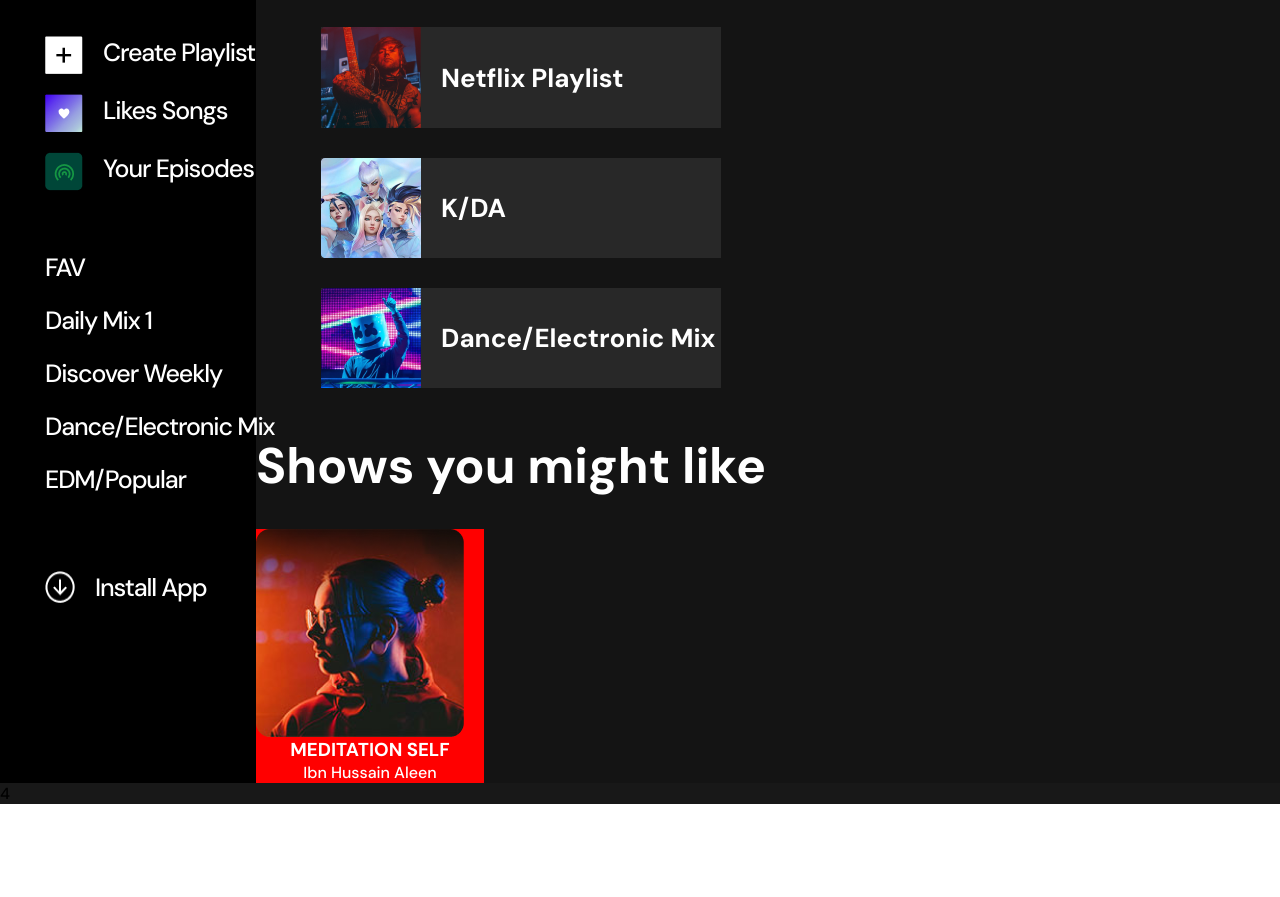
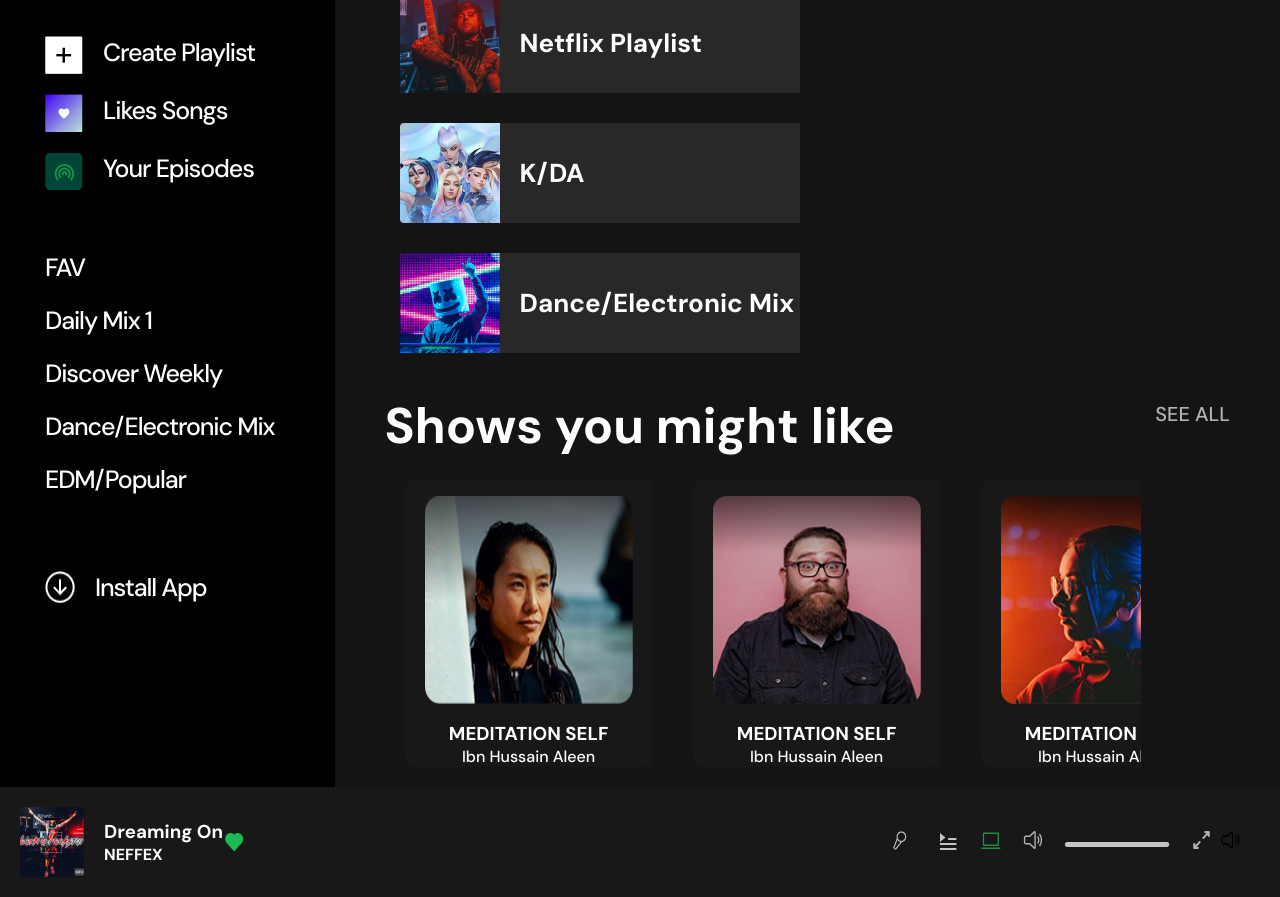
Before and after one commit to Suchitagrawal/Module-test-frontend1, a plain HTML site: page index.html in a window 1280 px wide. Shown: the part 331-1228 px from the top of the page. Before the commit the page ends 1135 px from the top, so only its background shows below. Drawn offline with Linux system fonts and the light colour scheme.

Commit message:
Added some footer part

```diff
--- a/index.html
+++ b/index.html
@@ -72,19 +72,97 @@
                     <div class="card-1"><img src="./figma/1/marshmellow.png" width="100px"><p>Dance/Electronic Mix</p></div>
                 </div>
             </div>
+            <div id="heading">
+                <h2>Shows you might like</h2>
+                <a href="#">SEE ALL</a>
+            </div>
+            <div class="title-playlist-2">
 
-            <div class="title-playlist-2">
-                <h2>Shows you might like</h2>
-                <div class="list-1">
+                <div class="list-2">
                     <div class="card-2">
-                        <img src="./figma/1/Rectangle 22.png" alt="img">
+                        <img class="card-2-img" src="./figma/1/Rectangle 16.png" alt="img">
+                        <h3>MEDITATION SELF</h3>
+                        <p>Ibn Hussain Aleen</p>
+                    </div>
+
+                    <div class="card-2">
+                        <img class="card-2-img" src="./figma/1/Rectangle 21.png" alt="img">
+                        <h3>MEDITATION SELF</h3>
+                        <p>Ibn Hussain Aleen</p>
+                    </div>
+
+                    <div class="card-2">
+                        <img class="card-2-img" src="./figma/1/Rectangle 22.png" alt="img">
+                        <h3>MEDITATION SELF</h3>
+                        <p>Ibn Hussain Aleen</p>
+                    </div>
+
+                    <div class="card-2">
+                        <img class="card-2-img" src="./figma/1/Rectangle 23.png" alt="img">
+                        <h3>MEDITATION SELF</h3>
+                        <p>Ibn Hussain Aleen</p>
+                    </div>
+
+                    <div class="card-2">
+                        <img class="card-2-img" src="./figma/1/Rectangle 16.png" alt="img">
+                        <h3>MEDITATION SELF</h3>
+                        <p>Ibn Hussain Aleen</p>
+                    </div>
+
+                    <div class="card-2">
+                        <img class="card-2-img" src="./figma/1/Rectangle 21.png" alt="img">
+                        <h3>MEDITATION SELF</h3>
+                        <p>Ibn Hussain Aleen</p>
+                    </div>
+
+                    <div class="card-2">
+                        <img class="card-2-img" src="./figma/1/Rectangle 22.png" alt="img">
+                        <h3>MEDITATION SELF</h3>
+                        <p>Ibn Hussain Aleen</p>
+                    </div>
+
+                    <div class="card-2">
+                        <img class="card-2-img" src="./figma/1/Rectangle 23.png" alt="img">
                         <h3>MEDITATION SELF</h3>
                         <p>Ibn Hussain Aleen</p>
                     </div>
                 </div>
             </div>
          </div>
-         <div id="d">4</div>
+         <div id="d">
+            <div class="down-music-player">
+                <div class="music-player-option">
+                   <div class="artist-title-section">
+                       <img src="./figma/1/playing-img.png" alt="img">
+                       <div><h3>Dreaming On</h3><h4>NEFFEX</h4></div>
+                       <img src="./figma/1/green-heart.png" alt="heart">
+                   </div>
+                     <div class="music-player">
+                        <div class="music-player">
+
+                        </div>
+                        <div class="music-player">
+
+                        </div>
+                    </div>
+
+
+                   <div class="right-options">
+                    <button type="button"><img src="./figma/1/microphone-stage.png" alt="img"></button>
+                    <button type="button"><img src="./figma/1/query-queue.png" alt="img"></button>
+                    <button type="button"><img src="./figma/1/carbon_laptop.png" alt="img"></button>
+                    <button type="button"><img src="./figma/1/speaker-white.png" alt="img"></button>
+                    <button type="button"><img src="./figma/1/volume-bar.png" alt="img"></button>
+                    <button type="button"><img src="./figma/1/strech-speaker.png" alt="img"></button>
+                    </div>
+                </div>
+
+
+                <!-- <div class="listening-on-device">
+
+                </div> -->
+             </div>
+         </div>
     </div>
 </body>
 </html>
--- a/style.css
+++ b/style.css
@@ -20,6 +20,8 @@
 #a{
     background-color: black;
     grid-area: h;
+    white-space: nowrap;
+
 }
 #b{
     background-color: #212121;
@@ -39,6 +41,9 @@
     background: #282828;
 
 }
+/* #home-btn a:link{
+    color: green;
+} */
 
 .side-nav-bar{
     padding-left: 45px;
@@ -50,7 +55,7 @@
     color: white;
     display: flex;
     flex-direction: column;
-    position: fixed;
+    position: sticky;
 }
 .spotify-logo img{
     width: 269.58px;
@@ -60,6 +65,7 @@
 }
 .install-app{
     margin-top: 35px;
+    position: sticky;
 }
 .left{
     margin-block: 20px;
@@ -81,7 +87,7 @@
 
 }
 a:hover{
-    color: lightgreen;
+    color: green;
 }
 
 a{
@@ -91,6 +97,9 @@
 
 .flex{
     display: flex;
+}
+.main-container{
+    position: sticky;
 }
 
 .top-bar{
@@ -121,11 +130,11 @@
 }
 .title-playlist{
     margin-left: 50px;
-    width: 80%;
+    width: 90%;
 }
 h2{
     color: white;
-    margin-block: 30px;
+    margin-top: 25px;
     font-size: 50px;
 }
 .card-1{
@@ -143,10 +152,79 @@
     /* justify-content: space-evenly; */
     flex-wrap: wrap;
 }
+
+.title-playlist-2{
+    margin-left: 50px;
+    width: 80%;
+    /* height: 900px; */
+    /* background-color: gray; */
+     overflow: auto;
+}
+::-webkit-scrollbar{
+    display: none;
+}
+#heading{
+    display: flex;
+    margin-inline: 50px;
+    justify-content: space-between;
+    align-items: center;
+}
+#heading>a{
+    font-size: 20px;
+    color: #B3B3B3;
+
+    /* right: 50px; */
+}
 .card-2{
     color: white;
     display: flex;
     flex-direction: column;
     align-items: center;
-    background-color: red;
+    background-color: #181818;
+    margin: 20px;
+    border-radius: 10px;
 }
+
+.list-2{
+    width: 240px;
+    /* display: inline-block; */
+    display: flex;
+
+}
+
+.card-2-img{
+    padding-left: 20px;
+    padding-block: 17px;
+    width: 208px;
+    height: 208px;
+}
+.title-playlist .list-1 .card-1:hover{
+    background-color: black;
+}
+
+.title-playlist-2 .list-2 .card-2:hover{
+    background-color: #282828;
+}
+
+.music-player-option{
+    display: flex;
+    flex-direction: row;
+    justify-content: space-between;
+    margin: 20px;
+}
+
+h4 , h3{
+    color: white;
+}
+.artist-title-section{
+    display: flex;
+    align-items: center;
+}
+.right-options{
+    display: flex;
+    align-items: center;
+}
+.right-options button{
+    background-color: #181818;
+    border-style: none;
+}
```
Also changed, not shown: figma/1/Rectangle 16.png (added), figma/1/Rectangle 21.png (added), figma/1/Rectangle 23.png (added), figma/1/carbon_laptop.png (added), figma/1/green-heart.png (added), figma/1/microphone-stage.png (added), figma/1/playing-img.png (added), figma/1/query-queue.png (added), figma/1/speaker-white.png (added), figma/1/strech-speaker.png (added), figma/1/volume-bar.png (added).
